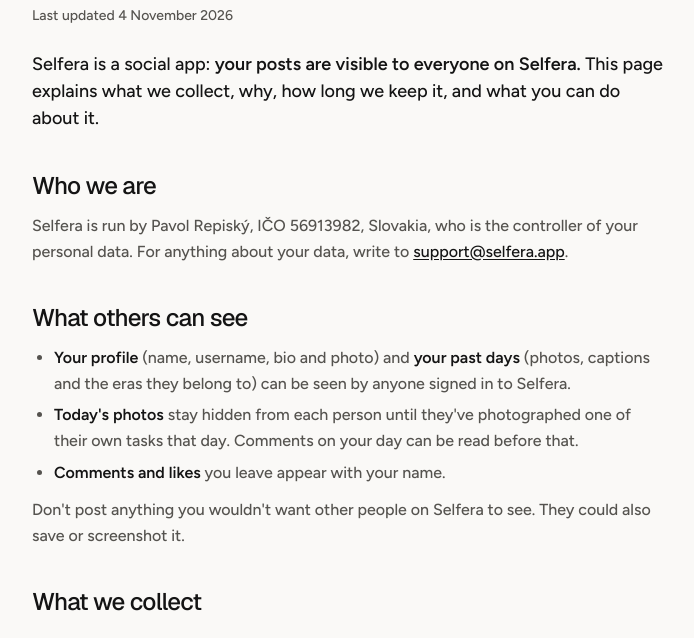
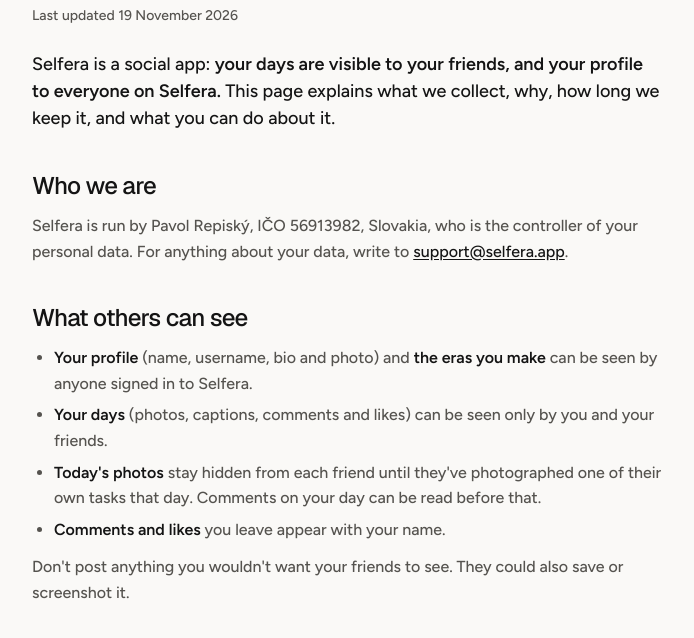
Before and after one commit to PavolRepisky/selfera-waitlist, a website built with Vite: page privacy.html in a window 1280 px wide. Shown: the part 157-795 px from the top of the page, without its empty margins (292-986 px from the left). Built offline with nearby package versions, Linux system fonts and the light colour scheme.

Commit message:
Terms and Privacy: days are for friends, and text goes through a word filter
The app went friends-only on 18 November, but both pages still said
everyone signed in sees your days. They now say who sees what: the
profile and eras for everyone, days for you and your friends. Terms
also names the word filter on names, bios, captions, comments and eras.
The zero-tolerance line and the 24-hour aim were already there.

```diff
--- a/privacy.html
+++ b/privacy.html
@@ -19,9 +19,9 @@
       <a class="doc-top" href="/"><img src="/logo.svg" alt="" /><span>Selfera</span></a>
 
       <h1>Privacy Policy</h1>
-      <p class="updated">Last updated 4 November 2026</p>
+      <p class="updated">Last updated 19 November 2026</p>
       <p class="intro">
-        Selfera is a social app: <strong>your posts are visible to everyone on Selfera.</strong> This page explains what
+        Selfera is a social app: <strong>your days are visible to your friends, and your profile to everyone on Selfera.</strong> This page explains what
         we collect, why, how long we keep it, and what you can do about it.
       </p>
 
@@ -34,11 +34,12 @@
 
       <h2>What others can see</h2>
       <ul>
-        <li><strong>Your profile</strong> (name, username, bio and photo) and <strong>your past days</strong> (photos, captions and the eras they belong to) can be seen by anyone signed in to Selfera.</li>
-        <li><strong>Today's photos</strong> stay hidden from each person until they've photographed one of their own tasks that day. Comments on your day can be read before that.</li>
+        <li><strong>Your profile</strong> (name, username, bio and photo) and <strong>the eras you make</strong> can be seen by anyone signed in to Selfera.</li>
+        <li><strong>Your days</strong> (photos, captions, comments and likes) can be seen only by you and your friends.</li>
+        <li><strong>Today's photos</strong> stay hidden from each friend until they've photographed one of their own tasks that day. Comments on your day can be read before that.</li>
         <li><strong>Comments and likes</strong> you leave appear with your name.</li>
       </ul>
-      <p>Don't post anything you wouldn't want other people on Selfera to see. They could also save or screenshot it.</p>
+      <p>Don't post anything you wouldn't want your friends to see. They could also save or screenshot it.</p>
 
       <h2>What we collect</h2>
       <h3>When you make an account</h3>
```
Also changed, not shown: terms.html (+6 -4 lines).
